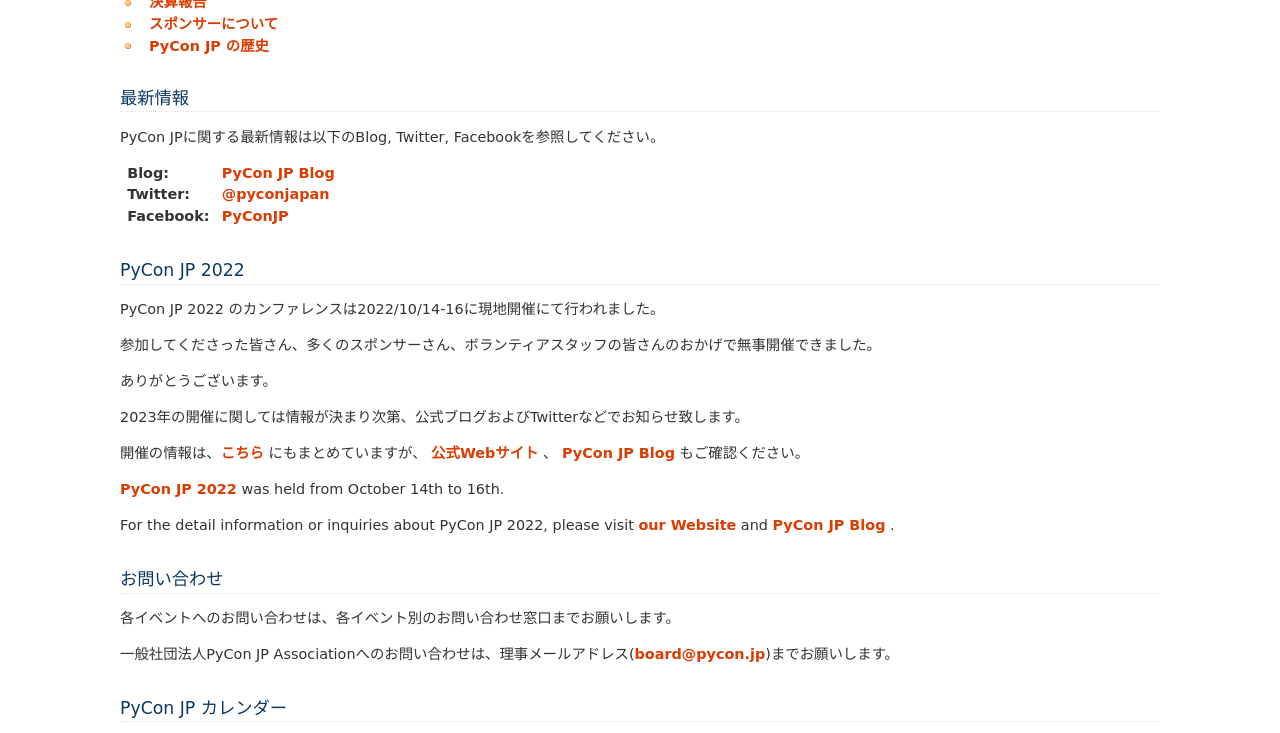
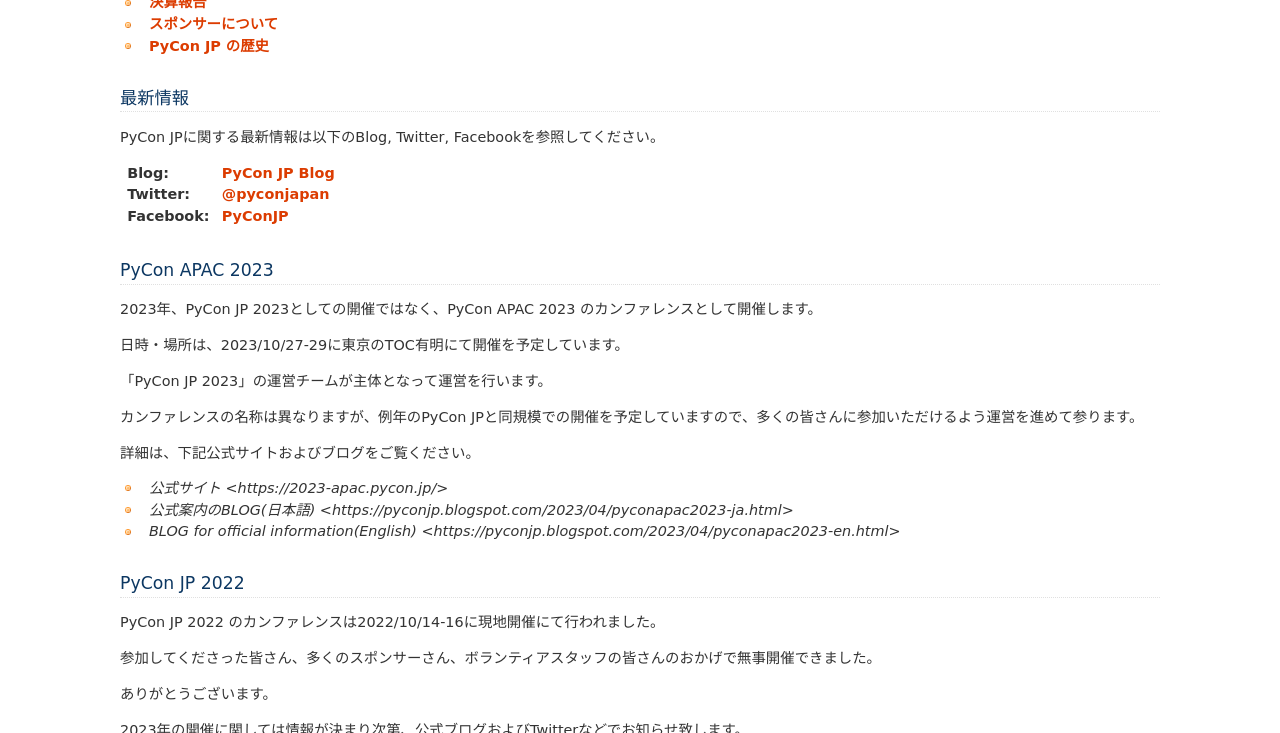
Before and after one commit to pyconjp/www.pycon.jp, a Sphinx documentation site: the page built from source/index.rst, in a window 1280 px wide and 900 px high, scrolled down 334 px, cut to the strip 0-733 px from the top of the window. Built offline with Sphinx 7.4.7, drawn with Linux system fonts in a browser that asks for light colours.

Commit message:
Update index.rst
PyCon APAC 2023の情報を追記しました。

```diff
--- a/source/index.rst
+++ b/source/index.rst
@@ -21,6 +21,24 @@
 :Blog: `PyCon JP Blog <http://pyconjp.blogspot.jp/>`_
 :Twitter: `@pyconjapan <https://twitter.com/pyconjapan>`_
 :Facebook: `PyConJP <http://www.facebook.com/PyConJP>`_
+
+PyCon APAC 2023
+=============
+2023年、PyCon JP 2023としての開催ではなく、PyCon APAC 2023 のカンファレンスとして開催します。
+
+日時・場所は、2023/10/27-29に東京のTOC有明にて開催を予定しています。
+
+「PyCon JP 2023」の運営チームが主体となって運営を行います。
+
+カンファレンスの名称は異なりますが、例年のPyCon JPと同規模での開催を予定していますので、多くの皆さんに参加いただけるよう運営を進めて参ります。
+
+詳細は、下記公式サイトおよびブログをご覧ください。
+
+- `公式サイト <https://2023-apac.pycon.jp/>`
+
+- `公式案内のBLOG(日本語) <https://pyconjp.blogspot.com/2023/04/pyconapac2023-ja.html>`
+
+- `BLOG for official information(English) <https://pyconjp.blogspot.com/2023/04/pyconapac2023-en.html>`
 
 PyCon JP 2022
 =============
```
